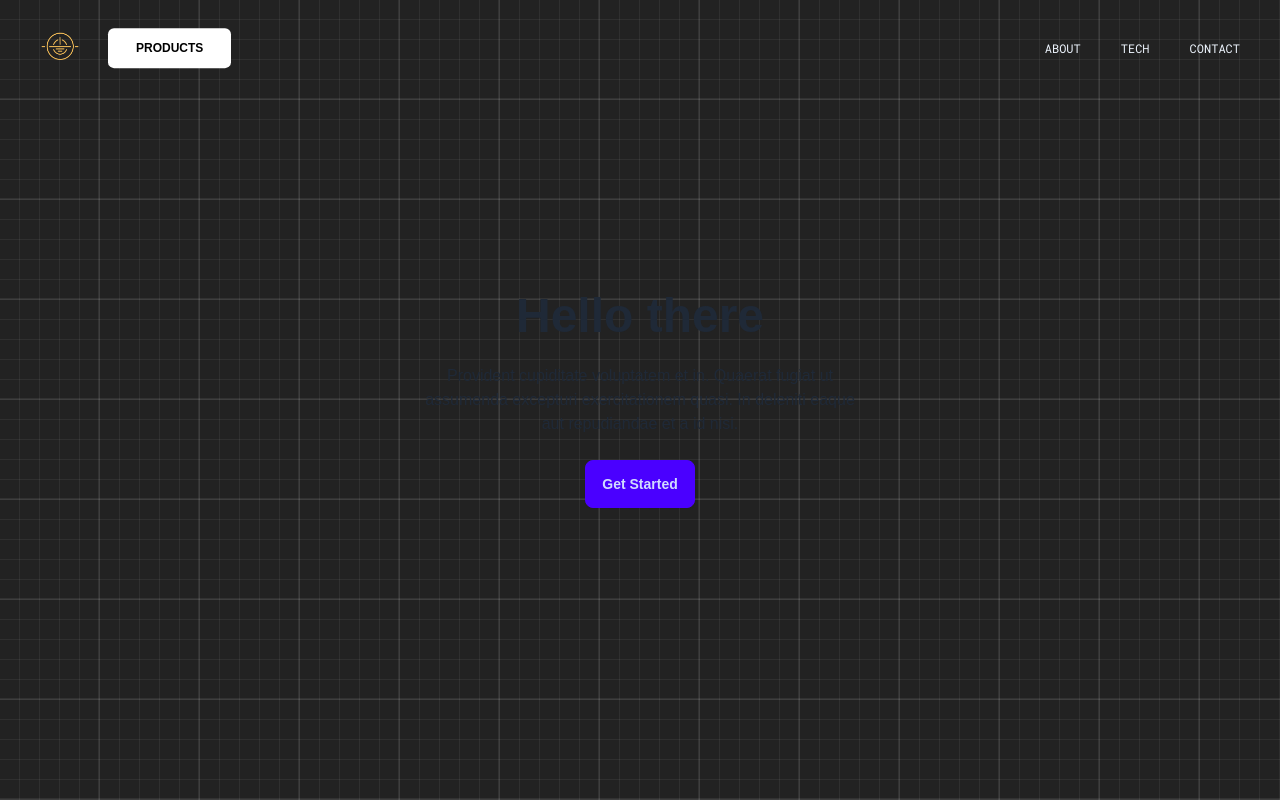
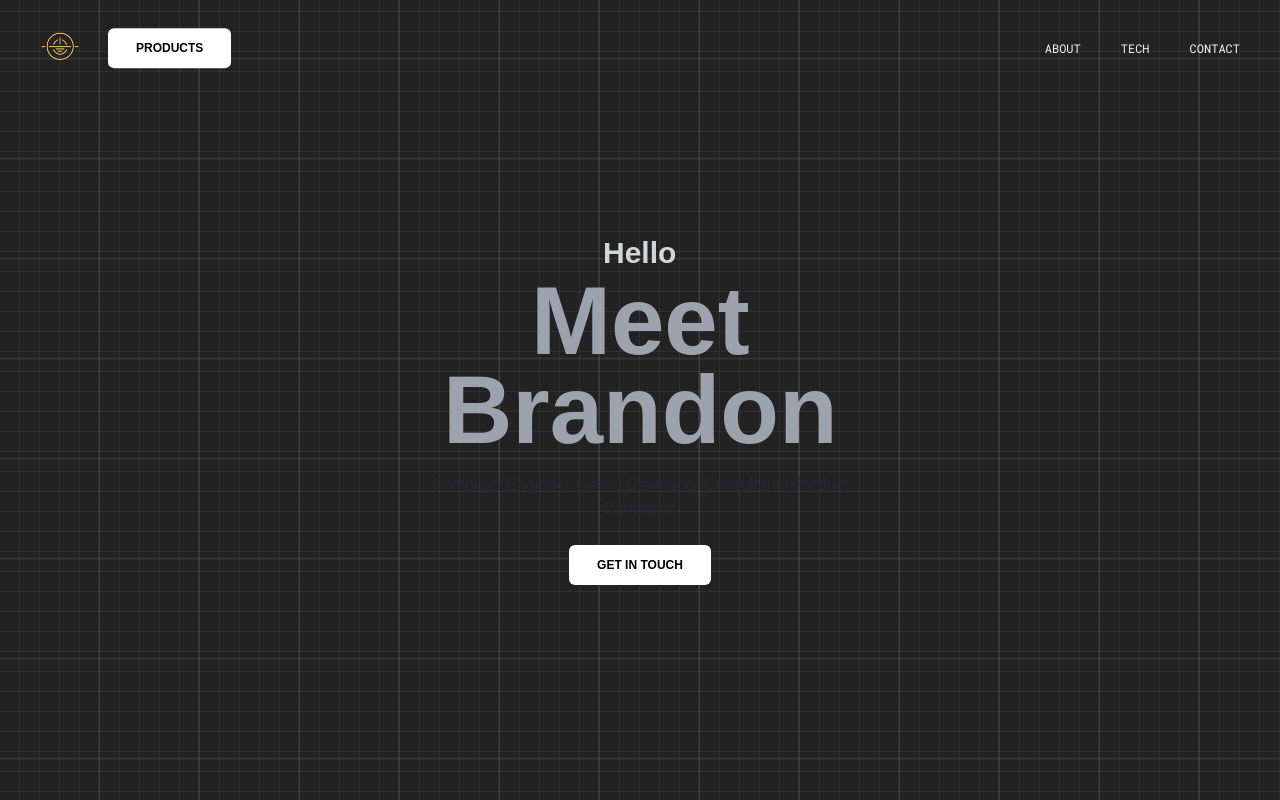
Before and after one commit to Br4ndonP0nce/Portfolio, a Next.js app: page / in a window 1280 px wide. Shown: the top 800 px of the page. Built offline with nearby package versions, Linux system fonts and the light colour scheme; a web font is replaced by a local one.

Commit message:
updated animations and content

```diff
--- /dev/null
+++ b/src/Components/Animated Title/AnimatedTitle.js
@@ -0,0 +1,61 @@
+"use client";
+import { gsap } from "gsap";
+import { useEffect, useRef } from "react";
+import { ScrollTrigger } from "gsap/ScrollTrigger";
+import clsx from "clsx";
+
+gsap.registerPlugin(ScrollTrigger);
+
+const AnimatedTitle = ({ title, containerClass, textSize, TextColor }) => {
+  const containerRef = useRef(null);
+
+  useEffect(() => {
+    const ctx = gsap.context(() => {
+      const titleAnimation = gsap.timeline({
+        scrollTrigger: {
+          trigger: containerRef.current,
+          start: "100 bottom",
+          end: "center bottom",
+          toggleActions: "play none none reverse",
+        },
+      });
+
+      titleAnimation.to(
+        ".animated-word",
+        {
+          opacity: 1,
+          transform: "translate3d(0, 0, 0) rotateY(0deg) rotateX(0deg)",
+          ease: "power1.inOut",
+          stagger: 0.02,
+        },
+        0
+      );
+    }, containerRef);
+
+    return () => ctx.revert(); // Clean up on unmount
+  }, []);
+
+  return (
+    <div
+      ref={containerRef}
+      className={clsx("animated-title", containerClass, textSize, TextColor)}
+    >
+      {title.split("<br />").map((line, index) => (
+        <div
+          key={index}
+          className="flex-center max-w-full flex-wrap gap-2 px-10 md:gap-3"
+        >
+          {line.split(" ").map((word, idx) => (
+            <span
+              key={idx}
+              className="animated-word"
+              dangerouslySetInnerHTML={{ __html: word }}
+            />
+          ))}
+        </div>
+      ))}
+    </div>
+  );
+};
+
+export default AnimatedTitle;
--- a/src/Components/Button/Button.js
+++ b/src/Components/Button/Button.js
@@ -1,8 +1,19 @@
 import React from "react";
 
-const Button = ({ title, id, rightIcon, leftIcon, ContainerClass }) => {
+const Button = ({
+  title,
+  id,
+  rightIcon,
+  leftIcon,
+  ContainerClass,
+  link,
+  target,
+}) => {
   return (
-    <button
+    <a
+      href={link}
+      rel="noreferrer"
+      target={target}
       id={id}
       className={`group relative z-10 w-fit cursor-pointer overflow-hidden bg-white rounded-md px-7 py-3 text-black flex items-center justify-center text-center ${ContainerClass} hover:opacity-50 duration-500`}
     >
@@ -10,7 +21,7 @@ const Button = ({ title, id, rightIcon, leftIcon, ContainerClass }) => {
       <span className="relative incline-flex overflow-hidden font-black text-xs uppercase">
         <div>{title}</div>
       </span>
-    </button>
+    </a>
   );
 };
 
--- a/src/Components/Hero/Hero.js
+++ b/src/Components/Hero/Hero.js
@@ -1,17 +1,60 @@
-import React from "react";
+"use client";
+import React, { useEffect, useRef } from "react";
+import gsap from "gsap";
+import { ScrollTrigger } from "gsap/ScrollTrigger";
+import AnimatedTitle from "../Animated Title/AnimatedTitle";
+import Button from "../Button/Button";
+gsap.registerPlugin(ScrollTrigger);
+const Hero = () => {
+  const heroRef = useRef(null);
 
-const Hero = () => {
+  useEffect(() => {
+    const element = heroRef.current;
+
+    gsap.fromTo(
+      element,
+      { opacity: 0, y: 50 },
+      {
+        opacity: 1,
+        y: 0,
+        duration: 1,
+        scrollTrigger: {
+          trigger: element,
+          start: "top 80%",
+          end: "top 30%",
+          scrub: true,
+        },
+      }
+    );
+  }, []);
   return (
-    <div className="hero  min-h-screen">
+    <div ref={heroRef} className="hero min-h-screen">
       <div className="hero-content text-center">
         <div className="max-w-md">
-          <h1 className="text-5xl font-bold">Hello there</h1>
+          <div className="flex flex-col justify-center items-center">
+            <AnimatedTitle
+              title="Hello"
+              containerClass="mt-5 !text-black text-start"
+              textSize="md:text-3xl text-3xl"
+              TextColor={"!text-gray-300"}
+            />
+            <AnimatedTitle
+              title="Meet Brandon"
+              containerClass=" mt-3 !text-black text-center"
+              textSize="text-7xl"
+              TextColor={"!text-gray-400"}
+            />
+          </div>
           <p className="py-6">
-            Provident cupiditate voluptatem et in. Quaerat fugiat ut assumenda
-            excepturi exercitationem quasi. In deleniti eaque aut repudiandae et
-            a id nisi.
+            Computer Engineer | web3 Developer/Consultant | Product Developer
           </p>
-          <button className="btn btn-primary">Get Started</button>
+          <div className="flex justify-center">
+            <Button
+              title="Get in touch"
+              ContainerClass="items-center self-center"
+              link="#about"
+            />
+          </div>
         </div>
       </div>
     </div>
--- a/src/Components/NavBar/NavBar.js
+++ b/src/Components/NavBar/NavBar.js
@@ -51,7 +51,7 @@ const NavBar = () => {
   return (
     <div
       ref={navContainerRef}
-      className="fixed inset-x-0 top-4 z-50 h-16 border-none transition-all duration-700 sm:inset-x-6"
+      className="fixed inset-x-0 top-4 z-50 h-16 border-none rounded-md transition-all duration-700 sm:inset-x-6"
     >
       <header className="absolute top-1/2 w-full -translate-y-1/2">
         <nav className="flex size-full items-center justify-between p-4">
--- a/src/Components/Tech/Tech.js
+++ b/src/Components/Tech/Tech.js
@@ -1,9 +1,11 @@
 import React from "react";
 
-export const Tech = () => {
+const Tech = () => {
   return (
-    <div className="Tech bg-base-200 min-h-screen items-center justify-center">
+    <div id="tech" className="min-h-screen flex items-center justify-center">
       Tech
     </div>
   );
 };
+
+export default Tech;
--- a/src/app/globals.css
+++ b/src/app/globals.css
@@ -18,6 +18,15 @@ body {
     linear-gradient(90deg, rgba(255, 255, 255, 0.06) 1px, transparent 1px);
   background-size: 100px 100px, 100px 100px, 20px 20px, 20px 20px;
   background-position: -2px -2px, -2px -2px, -1px -1px, -1px -1px;
+  animation: scrollBackground 10s linear infinite;
+}
+@keyframes scrollBackground {
+  0% {
+    background-position: -2px -2px, -2px -2px, -1px -1px, -1px -1px;
+  }
+  100% {
+    background-position: -2px 98px, -2px 98px, -1px 19px, -1px 19px;
+  }
 }
 
 @layer base {
@@ -90,11 +99,11 @@ body {
   }
 
   .animated-title {
-    @apply flex flex-col gap-1 text-7xl uppercase leading-[.8] text-white sm:px-32 md:text-[6rem];
+    @apply flex flex-col gap-1  leading-[.8]  sm:px-32 md:text-[6rem];
   }
 
   .animated-word {
-    @apply special-font font-zentry font-black opacity-0;
+    @apply font-black opacity-0;
     transform: translate3d(10px, 51px, -60px) rotateY(60deg) rotateX(-40deg);
     transform-origin: 50% 50% -150px !important;
     will-change: opacity, transform;
--- a/src/app/page.js
+++ b/src/app/page.js
@@ -1,12 +1,13 @@
 import { About } from "@/Components/About/About";
 import Hero from "@/Components/Hero/Hero";
 import Image from "next/image";
-
+import Tech from "@/Components/Tech/Tech";
 export default function Home() {
   return (
     <main>
       <Hero />
       <About />
+      <Tech />
     </main>
   );
 }
```
